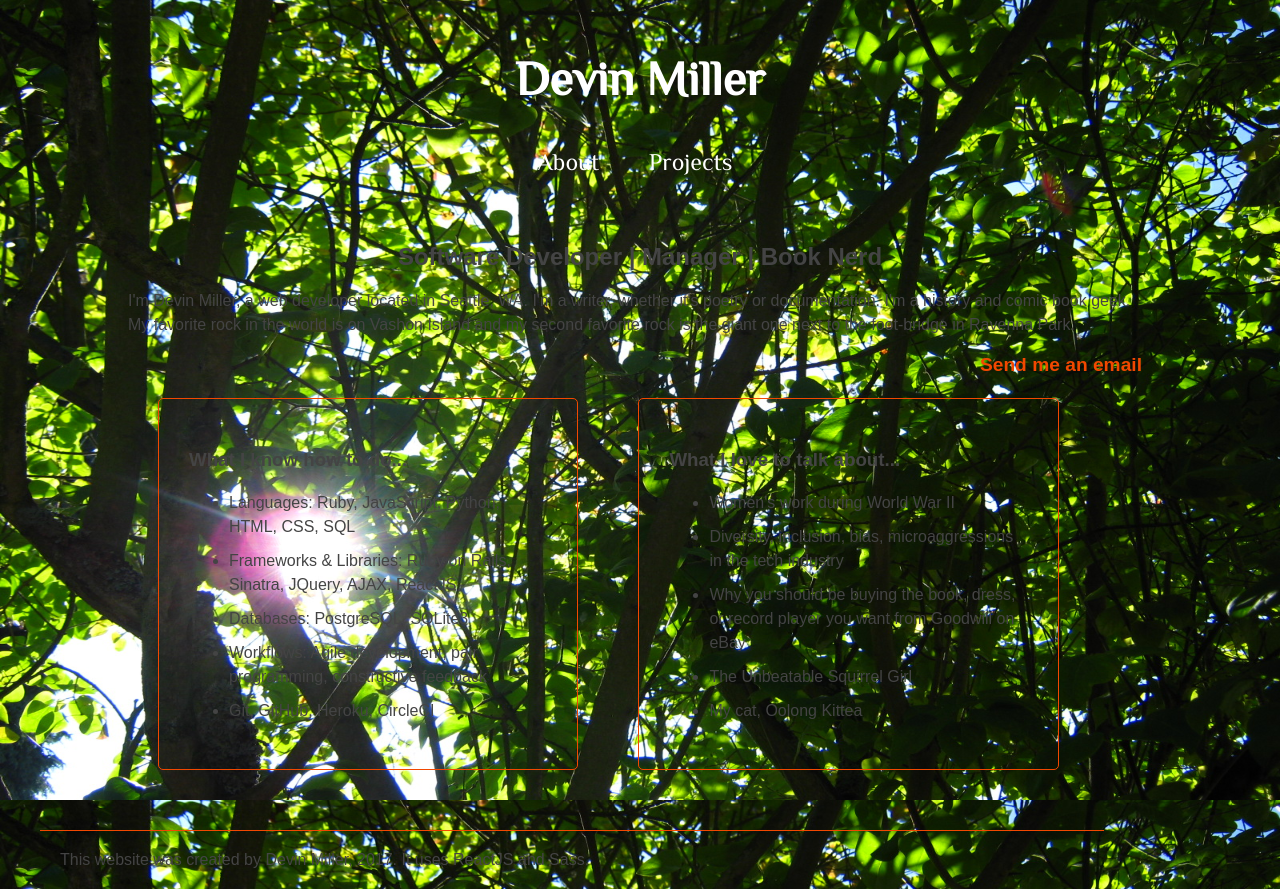
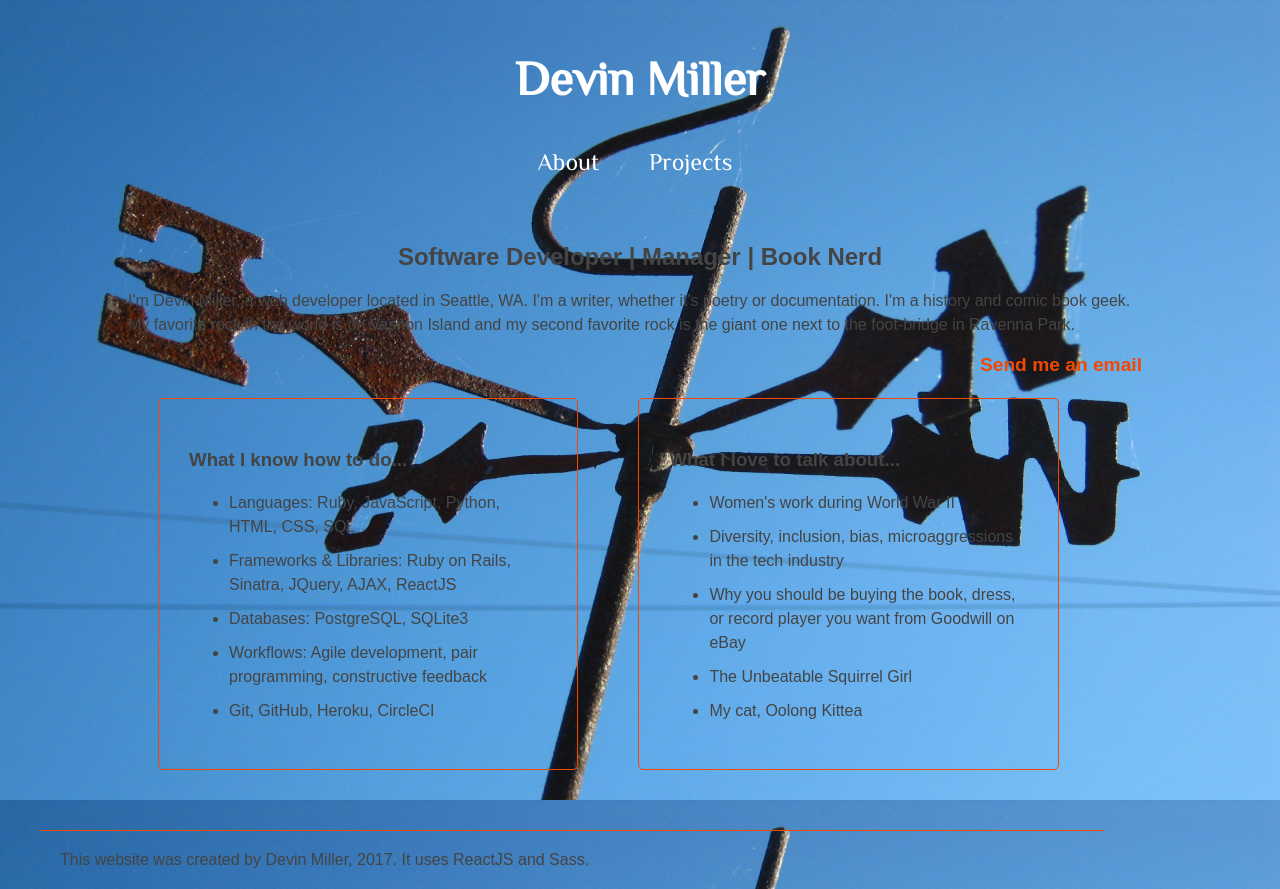
Before and after one commit to devzmiller/devin-portfolio, a React (Create React App) app: page / in a window 1280 px wide. Built offline with nearby package versions, Linux system fonts and the light colour scheme.

Commit message:
Change bg image to weather vane

```diff
--- a/src/stylesheets/App.css
+++ b/src/stylesheets/App.css
@@ -2,7 +2,7 @@ body {
   font-family: sans-serif;
   margin: 0;
   color: #444444;
-  background-image: url("../images/136.JPG");
+  background-image: url("../images/164.JPG");
   background-repeat: no-repeat;
   background-size: 100%;
   background-attachment: fixed; }
--- a/src/stylesheets/App.scss
+++ b/src/stylesheets/App.scss
@@ -2,7 +2,7 @@ body {
   font-family: sans-serif;
   margin: 0;
   color: #444444;
-  background-image: url('../images/136.JPG');
+  background-image: url('../images/164.JPG');
   background-repeat: no-repeat;
   background-size: 100%;
   background-attachment: fixed;
```
